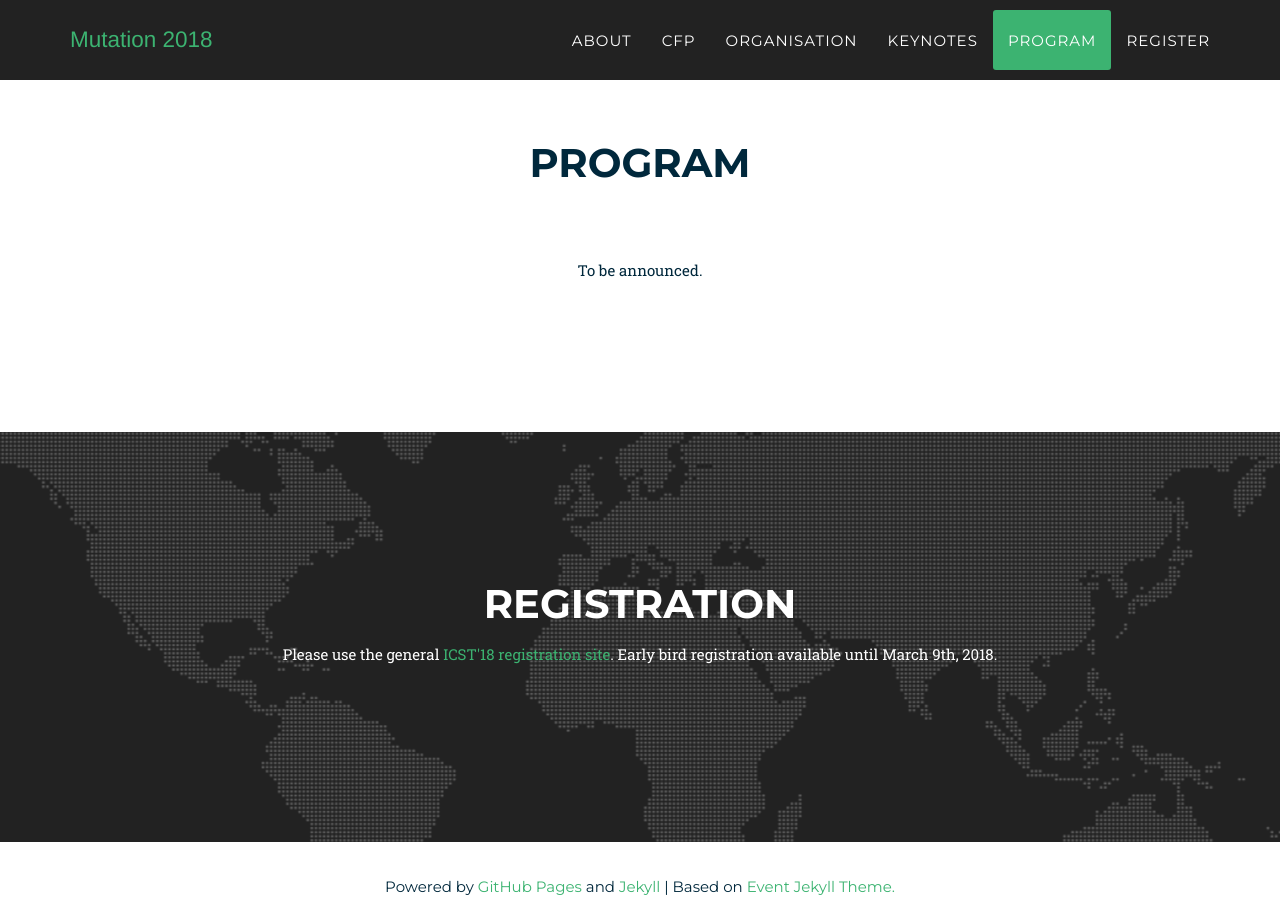
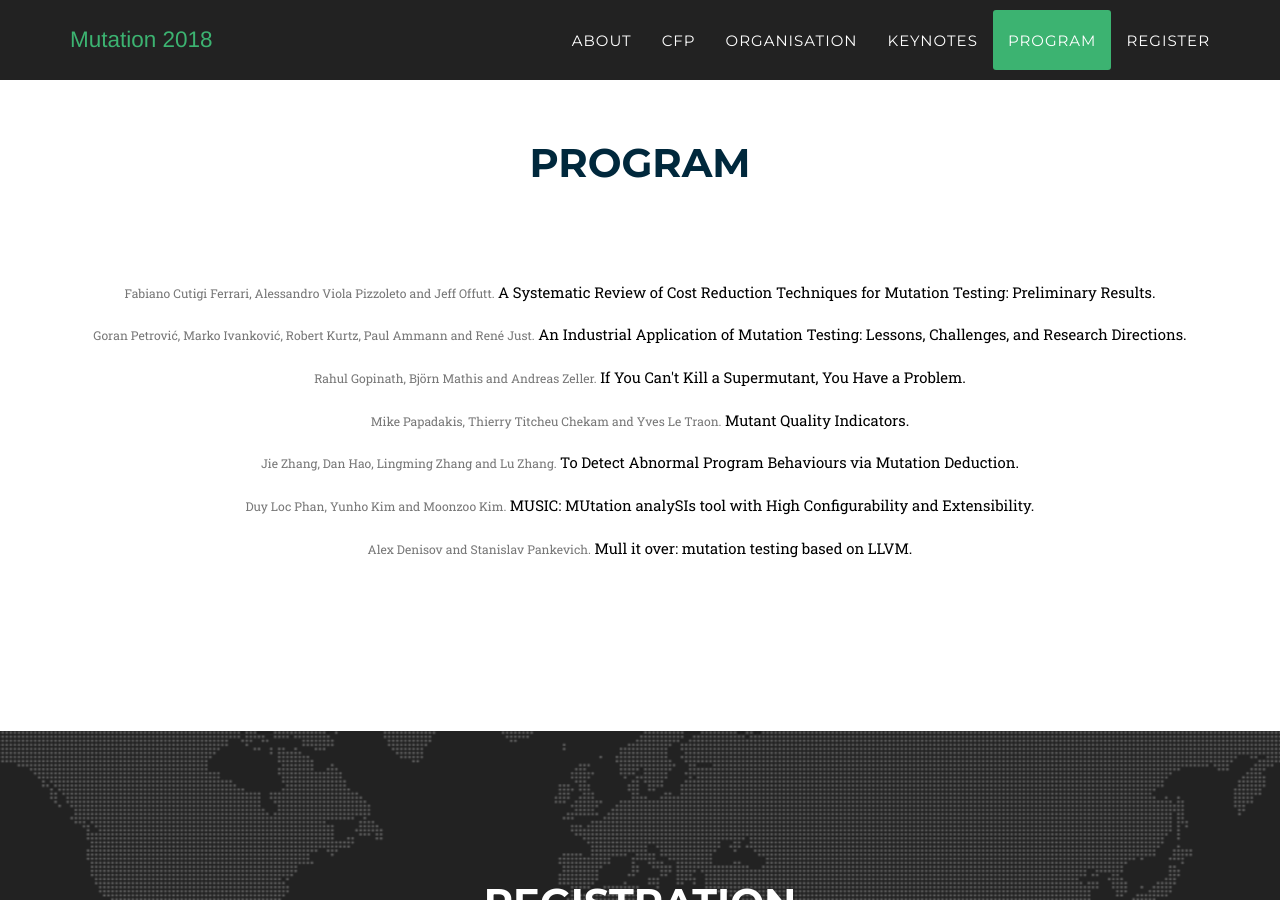
Before and after one commit to mutation-workshop/mutation-workshop.github.io, a Jekyll site: the page built from index.html, in a window 1280 px wide and 900 px high, scrolled down 5974 px. Built offline with Jekyll 4.4.1, drawn with Linux system fonts in a browser that asks for light colours; some web fonts are replaced.

Commit message:
accepted papers

```diff
--- /dev/null
+++ b/_data/program.csv
@@ -0,0 +1,8 @@
+Title,Authors
+"A Systematic Review of Cost Reduction Techniques for Mutation Testing: Preliminary Results","Fabiano Cutigi Ferrari, Alessandro Viola Pizzoleto and Jeff Offutt"
+"An Industrial Application of Mutation Testing: Lessons, Challenges, and Research Directions","Goran Petrović, Marko Ivanković, Robert Kurtz, Paul Ammann and René Just"
+"If You Can't Kill a Supermutant, You Have a Problem","Rahul Gopinath, Björn Mathis and Andreas Zeller"
+"Mutant Quality Indicators","Mike Papadakis, Thierry Titcheu Chekam and Yves Le Traon"
+"To Detect Abnormal Program Behaviours via Mutation Deduction","Jie Zhang, Dan Hao, Lingming Zhang and Lu Zhang"
+"MUSIC: MUtation analySIs tool with High Configurability and Extensibility","Duy Loc Phan, Yunho Kim and Moonzoo Kim"
+"Mull it over: mutation testing based on LLVM","Alex Denisov and Stanislav Pankevich"
--- a/_includes/2018_data/program.html
+++ b/_includes/2018_data/program.html
@@ -7,6 +7,13 @@
                     <h3 class="section-subheading text-muted"></h3>
                 </div>
             </div>
-	    <center>To be announced.</center>
+	    {% for member in site.data.program %}
+	    <div class="row paper-authors">
+	    	<div class="col-lg-12 text-center">
+			<span class="paper-authors">{{ member.Authors }}.</span>
+        	        <span class="paper-title">{{ member.Title }}.</span>
+	    	</div>
+	    </div>
+	    {% endfor %}
         </div>
     </section>
```
Also changed, not shown: _includes/2018_css/style.css (+15 -0 lines).
